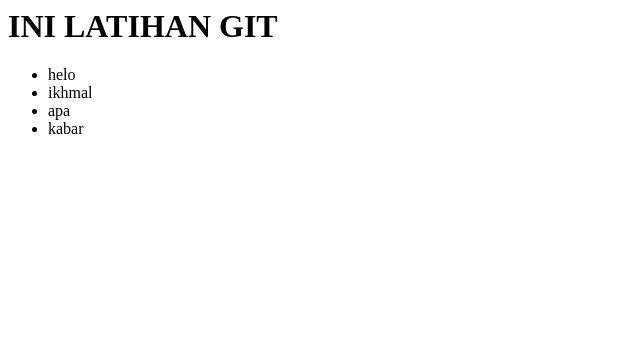
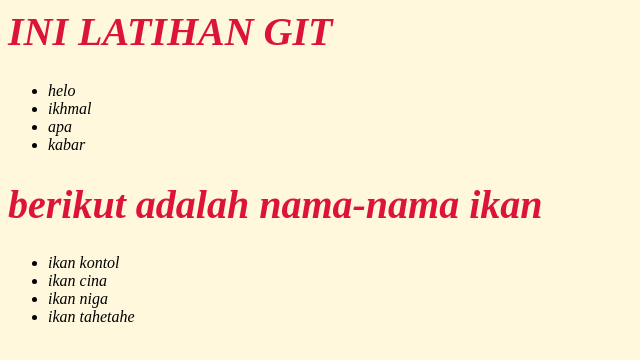
Before and after one commit to Ikhmal25/wpu-git-test3, a plain HTML site: page index.html in a window 1280 px wide. Shown: the whole page, without its empty margins (0-640 px from the left). Drawn offline with Linux system fonts and the light colour scheme.

Commit message:
menambahkan list nama ikan dan menambahkan file index.css

```diff
--- /dev/null
+++ b/index.css
@@ -0,0 +1,9 @@
+body{
+    background-color: cornsilk;
+    font-style: italic;
+}
+
+h1{
+    font-size: 40px;
+    color: crimson;
+}
--- a/index.html
+++ b/index.html
@@ -4,6 +4,7 @@
     <meta name="viewport" content="width=device-width, initial-scale=1.0">
     <meta http-equiv="X-UA-Compatible" content="ie=edge">
     <title>Latihan Git</title>
+    <link rel="stylesheet" href="index.css">
 </head>
 <body>
     <h1>INI LATIHAN GIT</h1>
@@ -13,5 +14,12 @@
         <li>apa</li>
         <li>kabar</li>
     </ul>
+    <h1>berikut adalah nama-nama ikan</h1>
+    <ul>
+        <li>ikan kontol</li>
+        <li>ikan cina</li>
+        <li>ikan niga</li>
+        <li>ikan tahetahe</li>
+    </ul>
 </body>
 </html>
```
